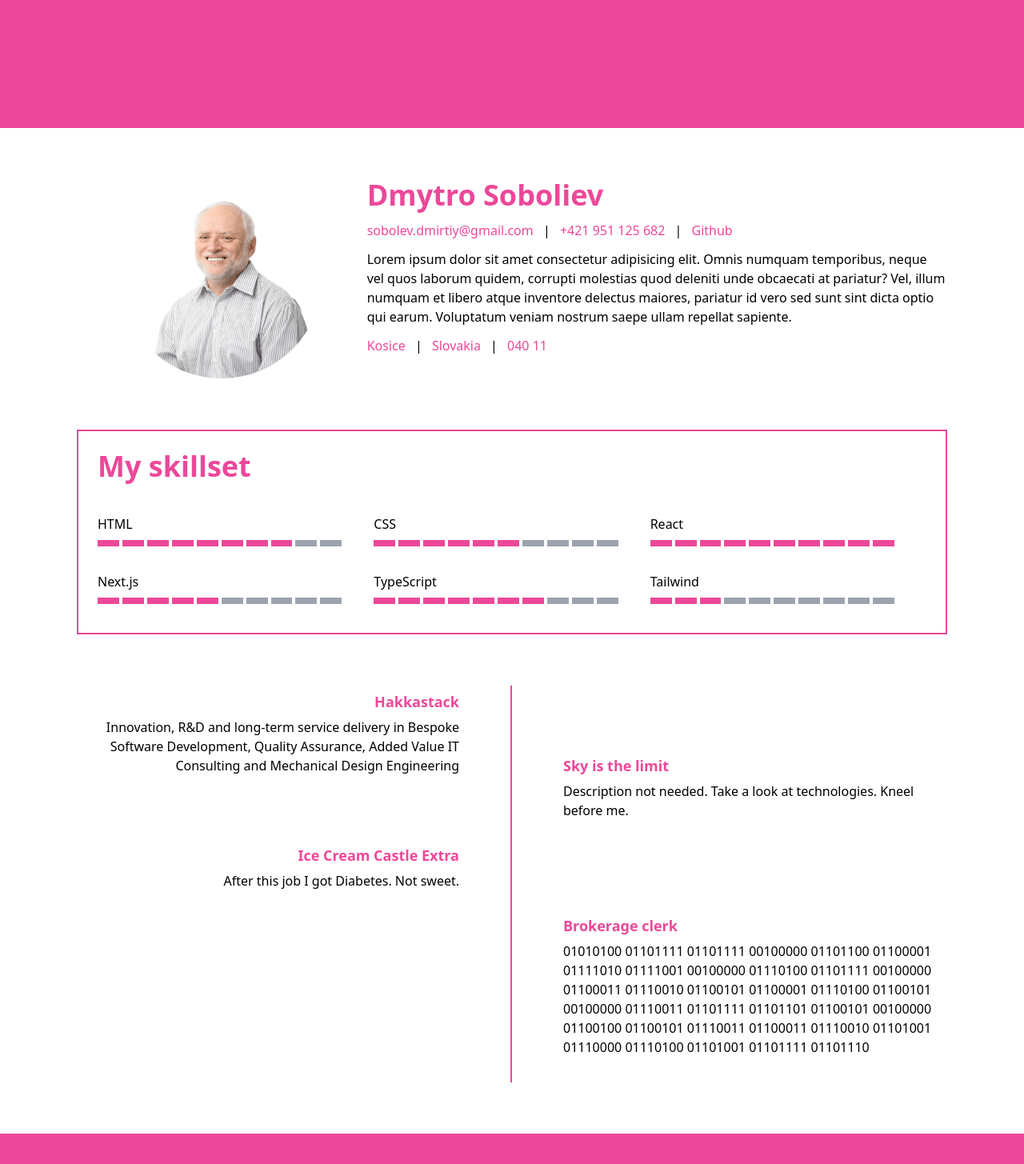
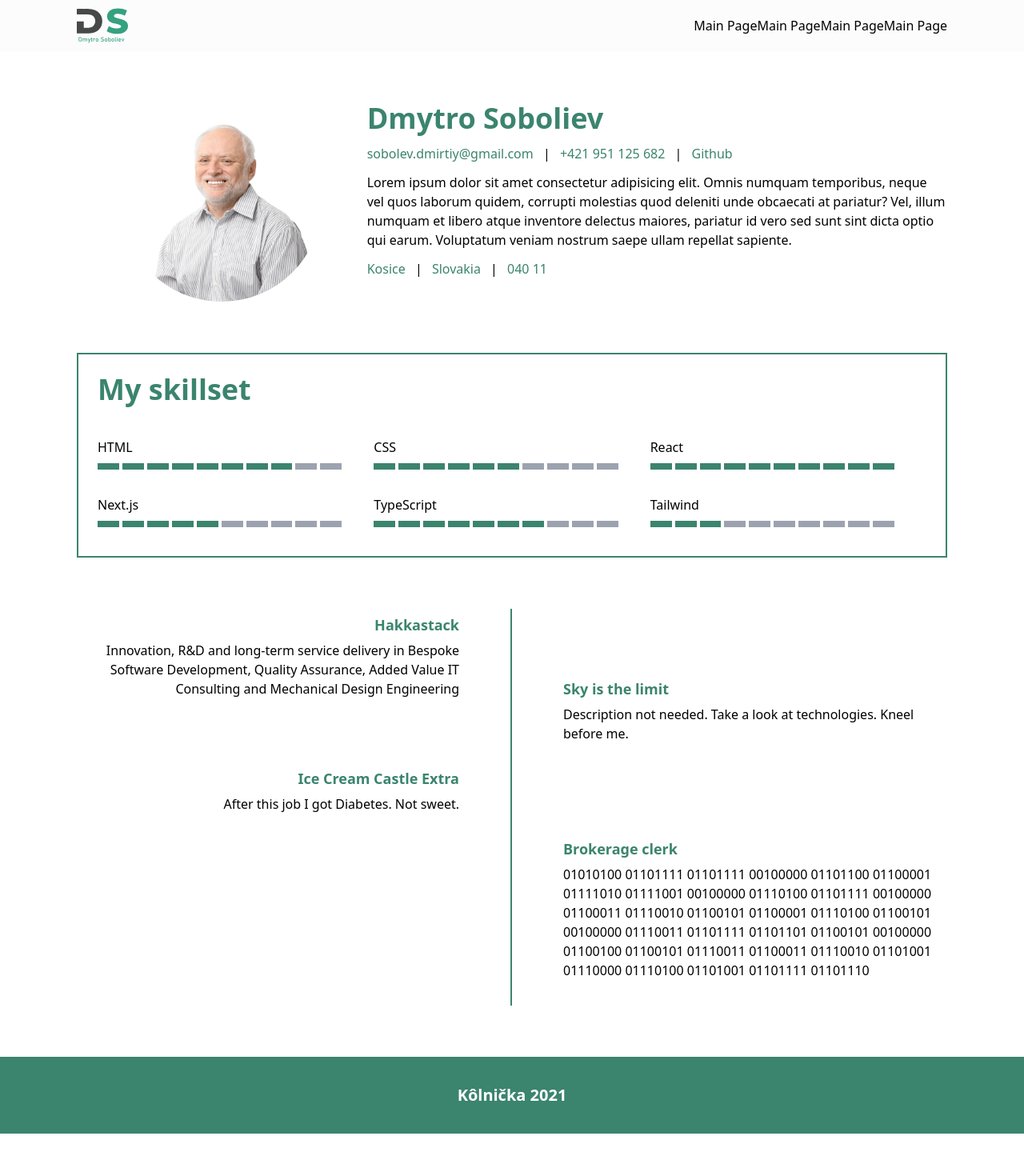
Before and after one commit to Sobanim/Portfolio, a Next.js app: page / in a window 1280 px wide. Shown: the top 1455 px of the page at 80% size. After the commit the page ends 1417 px from the top, so only its background shows below. Built offline with nearby package versions, Linux system fonts and the light colour scheme.

Commit message:
Add logo. Add custom colors

```diff
--- a/src/components/InfoBarItem.tsx
+++ b/src/components/InfoBarItem.tsx
@@ -8,7 +8,7 @@ type Props = {
 function InfoBarItem({ children, hasPipe }: Props) {
   return (
     <span>
-      <span className="text-pink-500">{children}</span>
+      <span className="text-customGreen">{children}</span>
       {hasPipe && <span className="px-1 lg:px-2"> | </span>}
     </span>
   );
--- a/src/components/Layout.tsx
+++ b/src/components/Layout.tsx
@@ -13,11 +13,21 @@ function Layout({ children, title }: Props) {
         <title>{title}</title>
       </Head>
 
-      <header className="h-40 w-full bg-pink-500" />
+      <header className="flex justify-between px-14 lg:px-24 items-center h-16 w-full bg-customWhite">
+        <div className="w-16">
+          <img src="/images/Logo_DS.svg" />
+        </div>
+        <nav>
+          <span>Main Page</span>
+          <span>Main Page</span>
+          <span>Main Page</span>
+          <span>Main Page</span>
+        </nav>
+      </header>
 
       <main className="my-8 mx-14 lg:my-16 lg:mx-24">{children}</main>
 
-      <footer className="flex w-full h-24 bg-pink-500 justify-center text-white text-xl font-bold items-center">
+      <footer className="flex w-full h-24 bg-customGreen justify-center text-white text-xl font-bold items-center">
         <span>Kôlnička 2021</span>
       </footer>
     </div>
--- a/src/components/ProjectColumn.tsx
+++ b/src/components/ProjectColumn.tsx
@@ -4,7 +4,7 @@ type Props = {
 
 function ProjectColumn({ children }: Props) {
   return (
-    <div className="flex flex-col lg:w-1/2 lg:first:border-r-2 border-pink-500">
+    <div className="flex flex-col lg:w-1/2 lg:first:border-r-2 border-customGreen">
       {children}
     </div>
   );
--- a/src/components/ProjectColumnItem.tsx
+++ b/src/components/ProjectColumnItem.tsx
@@ -14,7 +14,7 @@ function ProjectColumnItem({ alignment, project }: Props) {
   return (
     <div className={`${ClassNames} text-center mb-8`}>
       <Link href="">
-        <a className="font-bold text-lg text-pink-500 leading-10">
+        <a className="font-bold text-lg text-customGreen leading-10">
           {project.name}
         </a>
       </Link>
--- a/src/components/SkillIndicator.tsx
+++ b/src/components/SkillIndicator.tsx
@@ -9,7 +9,7 @@ function SkillIndikator({ skilllevel }: Props) {
     <div className="grid grid-cols-10 gap-x-0.5 sm:gap-x-1">
       {[...Array(MAX_SKILL_LEVEL).keys()].map((index) => {
         const isFilled = index < skilllevel;
-        const color = isFilled ? 'bg-pink-500' : 'bg-gray-400';
+        const color = isFilled ? 'bg-customGreen' : 'bg-gray-400';
         return <div key={index} className={`${color} h-2`} />;
       })}
     </div>
--- a/src/components/Subtitle.tsx
+++ b/src/components/Subtitle.tsx
@@ -3,7 +3,9 @@ type Props = {
 };
 
 function Subtitle({ subtitle }: Props) {
-  return <h2 className="text-4xl font-bold text-pink-500 pb-3">{subtitle}</h2>;
+  return (
+    <h2 className="text-4xl font-bold text-customGreen pb-3">{subtitle}</h2>
+  );
 }
 
 export default Subtitle;
--- a/src/sections/Skills.tsx
+++ b/src/sections/Skills.tsx
@@ -8,7 +8,7 @@ type Props = {
 
 function Skills({ skills }: Props) {
   return (
-    <div className="my-16 p-6  border-2 border-pink-500">
+    <div className="my-16 p-6  border-2 border-customGreen">
       <Subtitle subtitle="My skillset" />
       <ul className="mt-2 lg:flex lg:flex-wrap">
         {skills.map((skill) => (
--- a/tailwind.config.js
+++ b/tailwind.config.js
@@ -2,7 +2,13 @@ module.exports = {
   purge: ['./src/**/*.{js,ts,jsx,tsx}'],
   darkMode: false, // or 'media' or 'class'
   theme: {
-    extend: {},
+    extend: {
+      colors: {
+        customBlack: '#474948',
+        customWhite: '#fcfcfc',
+        customGreen: '#3b846e',
+      },
+    },
   },
   variants: {
     extend: {
```
Also changed, not shown: public/images/Logo_DS.svg (added).
